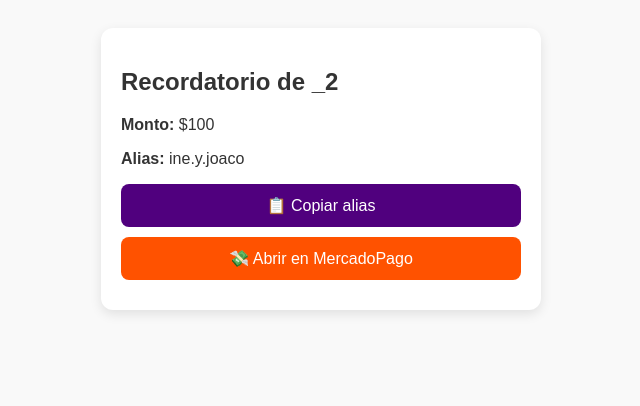
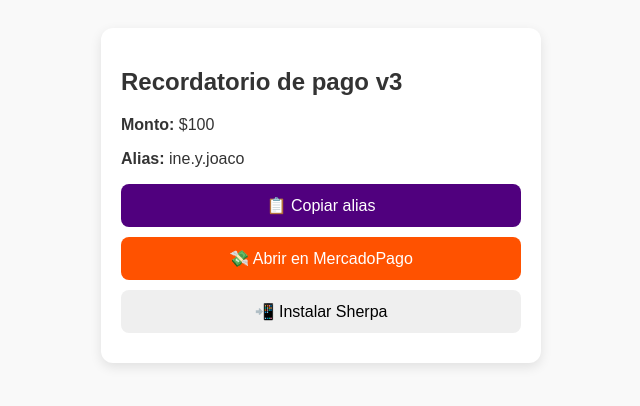
Before and after one commit to jlopezlaxague/sherpa, a plain HTML site: page index.html in a window 1280 px wide. Shown: the whole page, without its empty margins (319-959 px from the left). Drawn offline with Linux system fonts and the light colour scheme.

Commit message:
fix: first commit

```diff
--- a/index.html
+++ b/index.html
@@ -53,13 +53,13 @@
 
 <body>
     <div class="container">
-        <h2>Recordatorio de _2</h2>
+        <h2>Recordatorio de pago v3</h2>
         <p><strong>Monto:</strong> $100</p>
         <p><strong>Alias:</strong> ine.y.joaco</p>
 
         <button class="copy-btn" onclick="copiarAlias()">📋 Copiar alias</button>
         <button class="mp-btn" onclick="abrirMP()">💸 Abrir en MercadoPago</button>
-        <button id="installBtn" style="display:none;">Instalar la app</button>
+        <button id="installBtn">📲 Instalar Sherpa</button>
     </div>
 
     <script>
```
Also changed, not shown: service-worker.js (+7 -5 lines).
